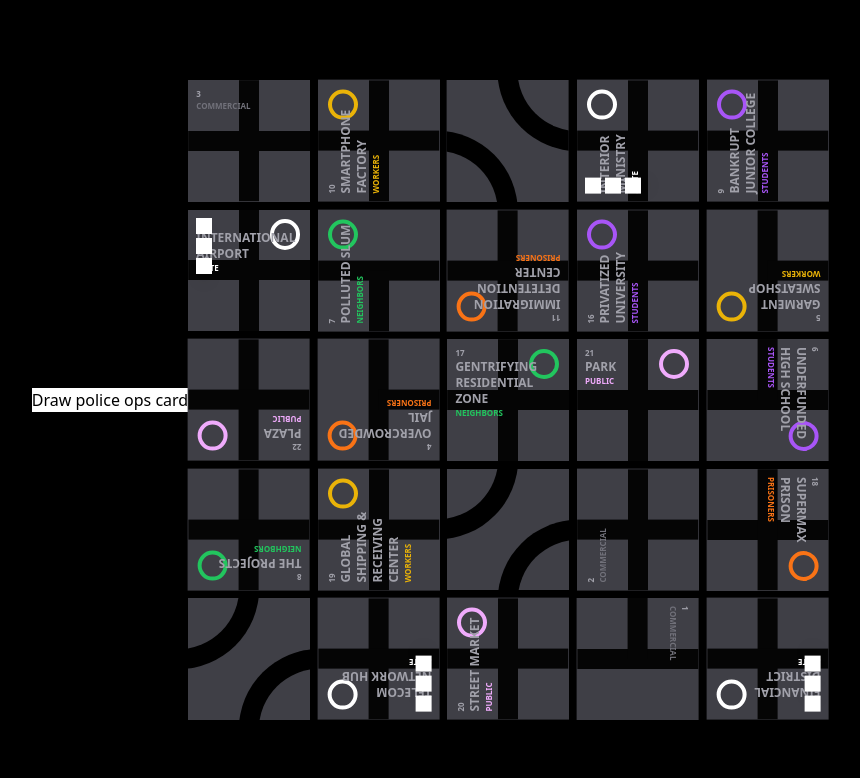
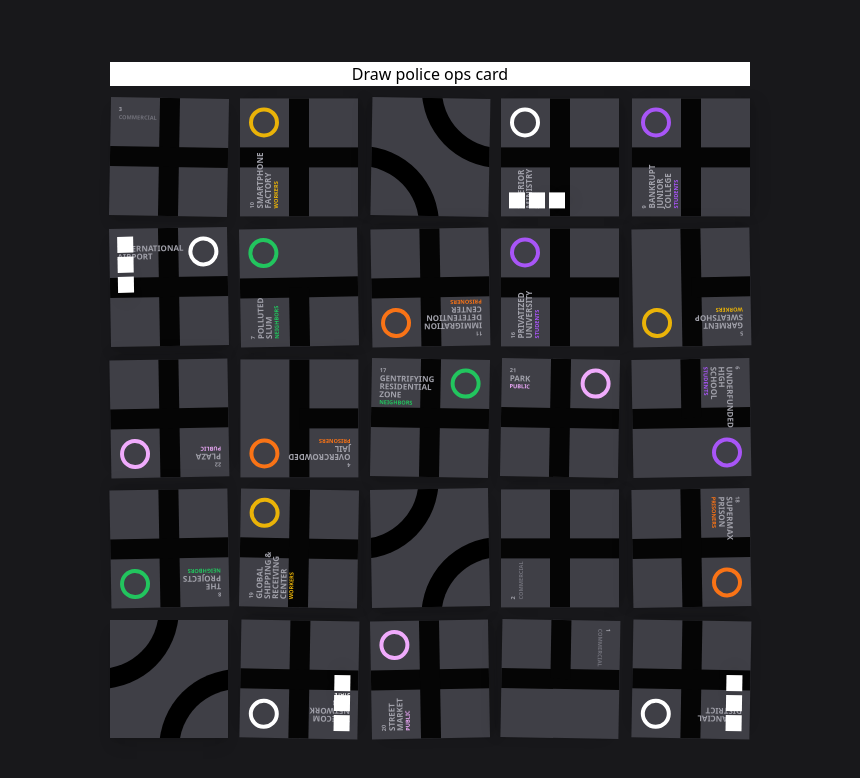
Before and after one commit to raphaelaleixo/bloc-by-bloc, a Next.js app: page / in a window 1280 px wide. Shown: the top 778 px of the page, without its empty margins (210-1070 px from the left). Built offline with nearby package versions, Linux system fonts and the light colour scheme.

Commit message:
Fix bug with police moviment

```diff
--- a/classes/police/index.ts
+++ b/classes/police/index.ts
@@ -4,14 +4,18 @@ import { shuffler } from "../../utils/randomizers";
 import City from "../city";
 import { OtherDistrictTypes } from "../district/constants";
 import { PoliceOpsCard, policeOpsCardTypes, policeOpsMovimentTypes, priority, stateDistricts } from "./constants";
-import { movePoliceBlocks } from "./movePoliceBlocks";
+import { getPoliceBlockMoviments } from "./movePoliceBlocks";
 import { Type } from "class-transformer";
+
+let id: number = 0;
 
 export class PoliceBlock {
     districtId: string | number;
+    id: number;
 
     constructor(districtId: number) {
         this.districtId = districtId;
+        this.id = id++;
     }
 
     movePolice(districtCode: string | number) {
@@ -66,7 +70,7 @@ export default class Police {
                 this.movePoliceBlocks(city, card.moviment.target as Faction | OtherDistrictTypes);
             }
         }
-        console.log(card.title);
+        alert(`Police Squads with at least two blocks move to adjacent ${card.title} districts`);
     }
 
     getDistrictsWithPoliceBlocks(): Array<string | number> {
@@ -92,8 +96,13 @@ export default class Police {
     }
 
     movePoliceBlocks(city: City, districtType: Faction | OtherDistrictTypes, priority?: priority) {
+        let moviments = [];
         this.getDistrictsWithPoliceBlocks().forEach(districtId => {
-            movePoliceBlocks(city, districtId, districtType, this);
+            moviments = [...moviments, ...getPoliceBlockMoviments(city, districtId, districtType, this)];
         });
+        moviments.forEach(moviment => {
+            const blockToMove = this.blocks.find(block => block.id === moviment.blockId);
+            blockToMove.movePolice(moviment.targetDistrictId);
+        })
     }
 }
--- a/classes/police/movePoliceBlocks.ts
+++ b/classes/police/movePoliceBlocks.ts
@@ -4,19 +4,29 @@ import { getAdjacentDistricts } from "../../utils/getAdjacentDistricts";
 import City from "../city";
 import { OtherDistrictTypes } from "../district/constants";
 
-export const movePoliceBlocks = (city: City, districtId: number | string, districtType: Faction | OtherDistrictTypes, policeInstance: Police) => {
+type PoliceBlockMoviment = {
+    blockId: number;
+    targetDistrictId: number | string;
+}
+
+export const getPoliceBlockMoviments = (city: City, districtId: number | string, districtType: Faction | OtherDistrictTypes, policeInstance: Police) => {
     const actualDistrict = districtId;
     const allAdjacentDistricts = getAdjacentDistricts(city, districtId);
     const targetDistricts = allAdjacentDistricts.find((district => district.tile.districtType === districtType));
+    const moviments: PoliceBlockMoviment[] = [];
     if (targetDistricts) {
         const targetId = targetDistricts.tile.id;
-        const blocks = policeInstance.getBlocksInDistrict(actualDistrict)
+        const blocks = policeInstance.getBlocksInDistrict(actualDistrict);
         const totalBlocks = blocks.length;
         if (totalBlocks > 1) {
             const blocksToMove = totalBlocks - 1;
             for (let i = 0; i < blocksToMove; i++) {
-                blocks[i].movePolice(targetId);
+                moviments.push({
+                    blockId: blocks[i].id,
+                    targetDistrictId: targetId,
+                })
             }
         }
     }
+    return moviments;
 }
--- a/components/cityTile/cityTile.tsx
+++ b/components/cityTile/cityTile.tsx
@@ -1,17 +1,24 @@
-import { useMemo } from "react";
+import { useMemo, useRef } from "react";
 import District, { Highway } from "../../classes/district";
 import Police from "../../classes/police";
 import { getAdjacentDistricts } from "../../utils/getAdjacentDistricts";
 import City, { CityBlock } from "../../classes/city";
 import TileInformation from "./tileInformation";
 import OcupationSlot from "./ocupationSlot";
+import Roads from "./roads";
+
+function getRandomIntInclusive() {
+    return Math.floor(Math.random() * (3)) - 1;
+}
 
 const CityTile: React.FC<{ city: City, tile: District | Highway, police: Police, highightedTiles: CityBlock[], setHighlightedTiles: Function }> = ({ city, tile, police, highightedTiles, setHighlightedTiles }) => {
+
+    const randomRotation = useMemo(() => getRandomIntInclusive(), []);
 
     const isHighlighted = useMemo(() => {
         const ids = highightedTiles.map((block: CityBlock) => block.tile.id);
         return ids.includes(tile.id);
-    }, [highightedTiles]);
+    }, [highightedTiles, tile.id]);
 
     const blocksOnDistrict = useMemo(() => {
         const blocks = police.blocks.filter(block => block.districtId === tile.id);
@@ -23,28 +30,14 @@ const CityTile: React.FC<{ city: City, tile: District | Highway, police: Police,
             key={tile.id}
             onMouseOver={() => setHighlightedTiles(getAdjacentDistricts(city, tile.id))}
             onMouseOut={() => setHighlightedTiles([])}
-            className="bg-zinc-700 aspect-square flex flex-col p-2 h-full overflow-hidden relative hover:outline hover:outline-2 outline-blue-500"
-            style={{ rotate: `${tile.rotation}deg`, outline: isHighlighted ? '2px solid blue' : '', pointerEvents: tile instanceof Highway ? 'none' : 'all' }}
+            className="bg-zinc-700 aspect-square flex flex-col p-2 h-full overflow-hidden shadow-lg relative hover:outline hover:outline-2 outline-blue-500"
+            style={{ rotate: `${tile.rotation + randomRotation}deg`, outline: isHighlighted ? '2px solid blue' : '', pointerEvents: tile instanceof Highway ? 'none' : 'all' }}
         >
-            { tile instanceof District ? (<TileInformation tile={tile} />) : false }
-            { tile instanceof District ? (<OcupationSlot tile={tile} />) : false }
 
-            {tile instanceof Highway ? (
-                <>
-                    <div className="absolute w-full h-full top-0 left-0 rounded-full shadow-[0_0_0_20px_rgb(0,0,0)] translate-x-[calc(-50%_-_10px)] translate-y-[calc(-50%_-_10px)]"></div>
-                    <div className="absolute w-full h-full top-0 left-0 rounded-full shadow-[0_0_0_20px_rgb(0,0,0)] translate-x-[calc(50%_+_10px)] translate-y-[calc(50%_+_10px)]"></div>
-                </>
-            ) : (
-                <>
-                    <div className="w-[20px] h-full absolute bg-black top-2/4 left-2/4 translate-x-[-50%] translate-y-[-50%]"></div>
-                    {tile instanceof District &&
-                        tile.metroStation ? (
-                        <div className="h-[20px] w-[50%] absolute bg-black top-2/4 left-0 translate-y-[-50%]"></div>
-                    ) : (
-                        <div className="h-[20px] w-full absolute bg-black top-2/4 left-2/4 translate-x-[-50%] translate-y-[-50%]"></div>
-                    )}
-                </>
-            )}
+            {tile instanceof District ? (<TileInformation tile={tile} />) : false}
+            {tile instanceof District ? (<OcupationSlot tile={tile} />) : false}
+            <Roads tile={tile} />
+
             <div className="absolute grid cols-3 gap-1 z-20">
                 {
                     blocksOnDistrict.map((_block, index) => (
--- /dev/null
+++ b/components/cityTile/roads.tsx
@@ -0,0 +1,22 @@
+import District, { Highway } from "../../classes/district"
+
+const Roads: React.FC<{ tile: District | Highway }> = ({ tile }) => {
+    return tile instanceof Highway ? (
+        <>
+            <div className="absolute w-full h-full top-0 left-0 rounded-full shadow-[0_0_0_20px_rgb(0,0,0)] translate-x-[calc(-50%_-_10px)] translate-y-[calc(-50%_-_10px)]"></div>
+            <div className="absolute w-full h-full top-0 left-0 rounded-full shadow-[0_0_0_20px_rgb(0,0,0)] translate-x-[calc(50%_+_10px)] translate-y-[calc(50%_+_10px)]"></div>
+        </>
+    ) : (
+        <>
+            <div className="w-[20px] h-full absolute bg-black top-2/4 left-2/4 translate-x-[-50%] translate-y-[-50%]"></div>
+            {tile instanceof District &&
+                tile.metroStation ? (
+                <div className="h-[20px] w-[50%] absolute bg-black top-2/4 left-0 translate-y-[-50%]"></div>
+            ) : (
+                <div className="h-[20px] w-full absolute bg-black top-2/4 left-2/4 translate-x-[-50%] translate-y-[-50%]"></div>
+            )}
+        </>
+    )
+}
+
+export default Roads;
--- a/components/cityTile/tileInformation.tsx
+++ b/components/cityTile/tileInformation.tsx
@@ -26,15 +26,15 @@ const TileInformation: React.FC<{ tile: District }> = ({ tile }) => {
 
     return (
         <>
-            <div className="text-[0.5rem] text-zinc-400 font-bold relative z-10">
+            <div className="text-[0.35rem] leading-[0.5rem] text-zinc-400 font-bold relative z-10">
                 <span>{tile.id}</span>
             </div>
-            <div className={`text-xs text-zinc-400 leading-4 font-bold uppercase relative z-10`}>
+            <div className={`text-[0.5rem] w-1/2 text-zinc-400 leading-[0.5rem] font-bold uppercase relative z-10`}>
                 <span>
                     {tile.title}
                 </span>
             </div>
-            <div className={`text-[0.5rem] ${textColor} font-bold relative z-10`}>
+            <div className={`text-[0.35rem] ${textColor} font-bold relative z-10`}>
                 <span>{tile.districtType}</span>
             </div>
         </>
--- a/gameData/policeOpsDeck.ts
+++ b/gameData/policeOpsDeck.ts
@@ -57,40 +57,41 @@ export const policeOpsDeck: PoliceOpsCard[] = [{
         target: OtherDistrictTypes.State,
     }
 },
-{
-    type: policeOpsCardTypes.moviment,
-    title: 'MOVE BY PRIORITY',
-    moviment: {
-        movimentType: policeOpsMovimentTypes.priority,
-    }
-},
-{
-    type: policeOpsCardTypes.moviment,
-    title: 'MOVE BY PRIORITY',
-    moviment: {
-        movimentType: policeOpsMovimentTypes.priority,
-    }
-},
-{
-    type: policeOpsCardTypes.moviment,
-    title: 'GO AFTER BLOCKS',
-    moviment: {
-        movimentType: policeOpsMovimentTypes.bloc,
-    }
-},
-{
-    type: policeOpsCardTypes.moviment,
-    title: 'GO AFTER OCCUPATIONS',
-    moviment: {
-        movimentType: policeOpsMovimentTypes.occupation,
-    }
-},
-{
-    title: 'LIGHT REINFORCEMENT',
-    type: policeOpsCardTypes.reinforcement,
-    reinforcement: reinforcement.light
-},
-{
-    title: 'STRATEGIC ROTATION',
-    type: policeOpsCardTypes.rotation
-}]
+// {
+//     type: policeOpsCardTypes.moviment,
+//     title: 'MOVE BY PRIORITY',
+//     moviment: {
+//         movimentType: policeOpsMovimentTypes.priority,
+//     }
+// },
+// {
+//     type: policeOpsCardTypes.moviment,
+//     title: 'MOVE BY PRIORITY',
+//     moviment: {
+//         movimentType: policeOpsMovimentTypes.priority,
+//     }
+// },
+// {
+//     type: policeOpsCardTypes.moviment,
+//     title: 'GO AFTER BLOCKS',
+//     moviment: {
+//         movimentType: policeOpsMovimentTypes.bloc,
+//     }
+// },
+// {
+//     type: policeOpsCardTypes.moviment,
+//     title: 'GO AFTER OCCUPATIONS',
+//     moviment: {
+//         movimentType: policeOpsMovimentTypes.occupation,
+//     }
+// },
+// {
+//     title: 'LIGHT REINFORCEMENT',
+//     type: policeOpsCardTypes.reinforcement,
+//     reinforcement: reinforcement.light
+// },
+// {
+//     title: 'STRATEGIC ROTATION',
+//     type: policeOpsCardTypes.rotation
+// }
+]
--- a/pages/_document.js
+++ b/pages/_document.js
@@ -4,7 +4,7 @@ export default function Document() {
   return (
     <Html lang="en">
       <Head />
-      <body>
+      <body className="bg-zinc-900">
         <Main />
         <NextScript />
       </body>
--- a/pages/index.tsx
+++ b/pages/index.tsx
@@ -23,7 +23,7 @@ export default function Home() {
       <Head>
         <title>Bloc By Bloc</title>
       </Head>
-      <main className="contents ">
+      <main className="flex flex-col gap-3">
         <button
           onClick={() => {
             police.drawPoliceCard(city);
@@ -34,7 +34,7 @@ export default function Home() {
         >
           Draw police ops card
         </button>
-        <div className="grid grid-cols-5 w-[40em] gap-2">
+        <div className="grid grid-cols-5 w-[40em] gap-3">
           {city?.blocks.map((line: CityBlock[]) =>
             line.map((district: CityBlock) => {
               return (
--- a/styles/globals.css
+++ b/styles/globals.css
@@ -18,7 +18,6 @@ body {
   align-items: center;
   justify-content: center;
   padding: 3em;
-  background-color: black;
 }
 
 body > div {
--- a/tailwind.config.js
+++ b/tailwind.config.js
@@ -1,3 +1,16 @@
+const plugin = require('tailwindcss/plugin')
+
+const backfaceVisibility = plugin(function({addUtilities}) {
+  addUtilities({
+    '.backface-visible': {
+      'backface-visibility': 'visible',
+    },
+    '.backface-hidden': {
+      'backface-visibility': 'hidden',
+    }
+  })
+});
+
 /** @type {import('tailwindcss').Config} */
 module.exports = {
   safelist: [
@@ -19,5 +32,5 @@ module.exports = {
       }
     },
   },
-  plugins: [],
+  plugins: [backfaceVisibility],
 };
```
